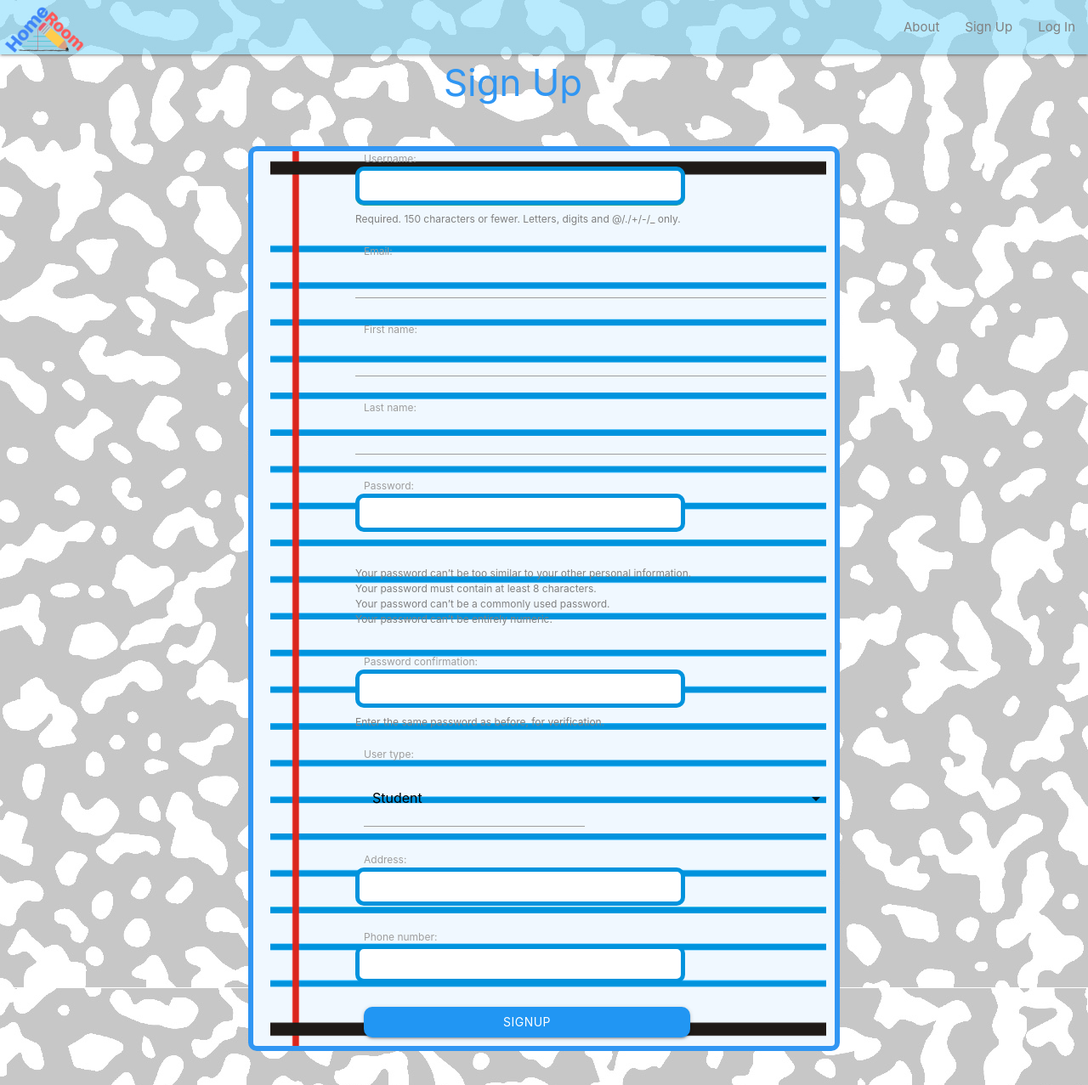
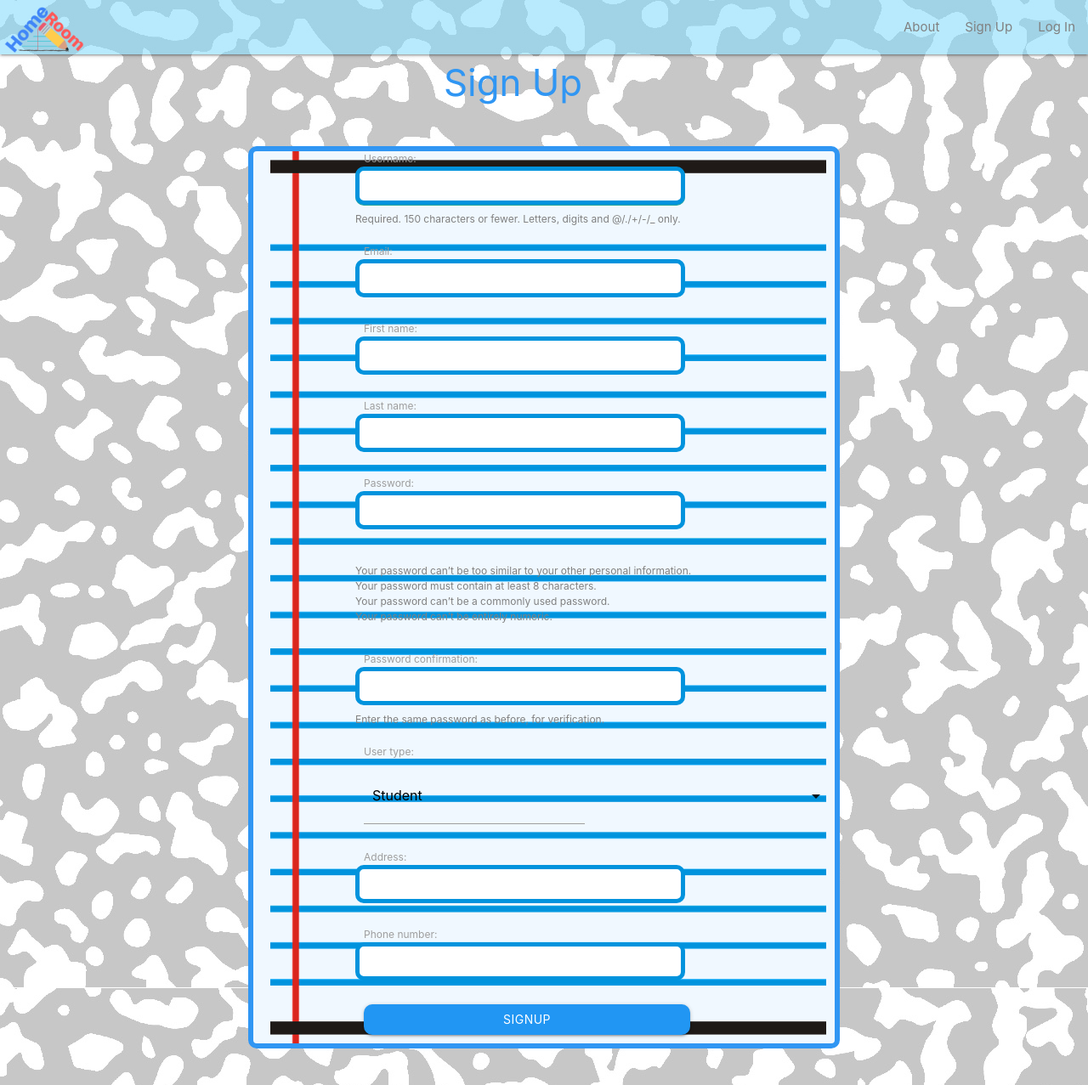
Before and after one commit to MarcialBot/HomeRoom, a Django app: page /accounts/signup/ in a window 1280 px wide. Shown: the top 1277 px of the page at 85% size. Run offline with Django 3.2, Linux system fonts and the light colour scheme.

Commit message:
Add styling for extended user attributes

```diff
--- a/main_app/static/css/style.css
+++ b/main_app/static/css/style.css
@@ -117,7 +117,7 @@ label {
 
 /* sign up form */
 
-#id_password1 {
+#id_password1, #id_email, #id_first_name, #id_last_name {
     padding: 0px 10px 0px 10px;
     box-sizing: border-box;
     background-color: white;
```
